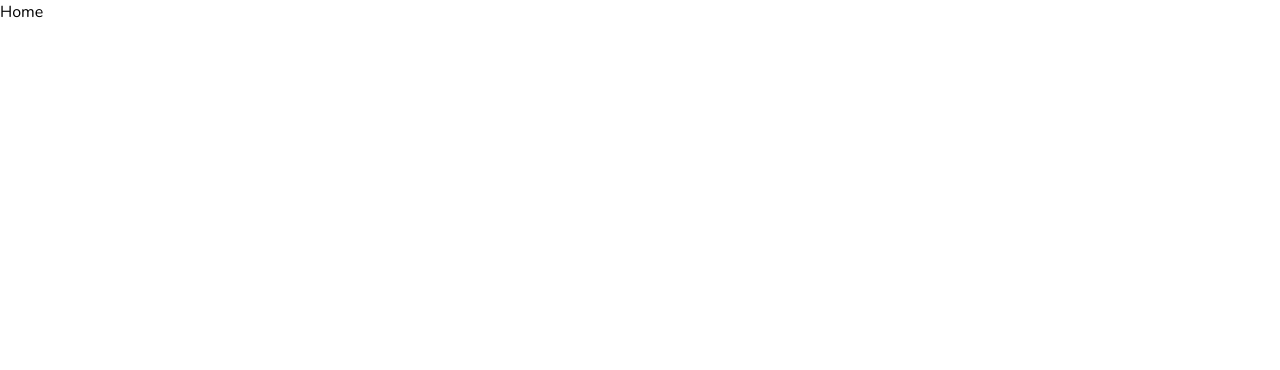
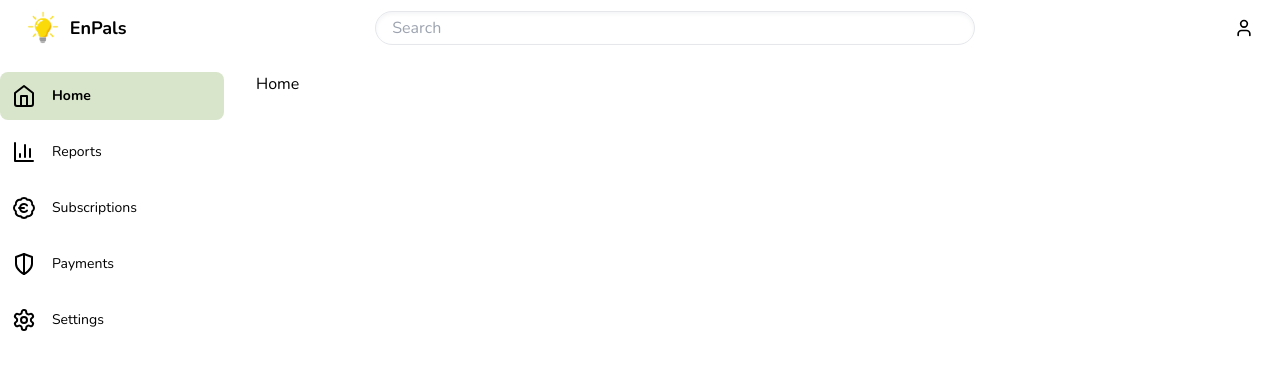
Before and after one commit to behong1999/EnPals, a React (Vite) app: page / in a window 1280 px wide. Shown: the top 370 px of the page. Built offline with nearby package versions, Linux system fonts and the light colour scheme.

Commit message:
sibar and navbar completed

```diff
--- a/package.json
+++ b/package.json
@@ -10,13 +10,15 @@
     "preview": "vite preview"
   },
   "dependencies": {
+    "@heroicons/react": "^2.0.18",
+    "@reduxjs/toolkit": "^1.9.7",
     "class-variance-authority": "^0.7.0",
+    "lucide-react": "^0.292.0",
     "react": "^18.2.0",
     "react-dom": "^18.2.0",
+    "react-redux": "^8.1.3",
     "react-router": "^6.18.0",
     "react-router-dom": "^6.18.0",
-    "@heroicons/react": "^2.0.18",
-    "react-redux": "^8.1.3",
     "tailwind-merge": "^2.0.0"
   },
   "devDependencies": {
--- a/src/App.tsx
+++ b/src/App.tsx
@@ -1,16 +1,26 @@
 import { BrowserRouter as Router, Routes, Route } from "react-router-dom";
 import Home from "./pages/Home";
 import Login from "./auth/Login";
+import Header from "./components/Header";
+import Sidebar from "./components/Sidebar";
 
 function App() {
   return (
     <Router>
-      <Routes>
-        <Route path="/" element={<Home />} />
-        <Route path="/login" element={<Login />} />
-      </Routes>
+      <div className="max-h-screen flex flex-col">
+        <Header />
+        <div className="grid grid-cols-[auto,1fr] flex-grow-1 overflow-auto">
+          <Sidebar />
+          <div className="overflow-x-hidden px-8 pb-4">
+            <Routes>
+              <Route path="/" element={<Home />} />
+              <Route path="/login" element={<Login />} />
+            </Routes>
+          </div>
+        </div>
+      </div>
     </Router>
   );
 }
 
-export default App
+export default App;
--- a/src/components/Button.tsx
+++ b/src/components/Button.tsx
@@ -5,16 +5,12 @@ import { twMerge } from "tailwind-merge";
 export const buttonStyles = cva(["transition-colors"], {
   variants: {
     variant: {
-      default: ["bg-secondary", "hover:bg-secondary-hover"],
-      ghost: ["hover:bg-gray-100"],
-      dark: [
-        "bg-secondary-dark",
-        "hover:bg-secondary-dark-hover",
-        "text-secondary",
-      ],
+      default: ["bg-primary", "hover:bg-primary-700", "text-gray-100"],
+      ghost: ["hover:bg-primary-100"],
+      dark: ["bg-primary-900", "hover:bg-700", "text-gray-100"],
     },
     size: {
-      default: [" rounded", "p-2"],
+      default: ["rounded", "p-2"],
       icon: [
         "rounded-full",
         "w-10",
--- a/src/components/Header.tsx
+++ b/src/components/Header.tsx
@@ -0,0 +1,98 @@
+import { Menu, User, Search, ArrowLeft } from "lucide-react";
+import symbol from "../assets/symbol.png";
+import Button from "../components/Button";
+import { useEffect, useState } from "react";
+import useMediaQuery from "../hooks/useMediaQuery";
+import { toggle } from "../reduxTookit/sidebarContext";
+import { useDispatch } from "react-redux";
+
+const Header = () => {
+  const [showSearchBar, setShowSearchBar] = useState<boolean>(false);
+  const isAboveMediumScreens = useMediaQuery("(min-width: 768px)");
+
+  useEffect(() => {
+    isAboveMediumScreens && setShowSearchBar(false);
+    console.log("checked");
+  }, [isAboveMediumScreens]);
+
+  return (
+    <div className="flex items-center justify-between gap-10 lg:gap-20 pt-2 mb-6 mx-4">
+      <PageHeaderFirstSection hidden={showSearchBar} />
+      <form
+        className={`gap-4 flex-grow justify-center ${
+          showSearchBar ? "flex" : "hidden md:flex"
+        }`}
+      >
+        <Button
+          type="button"
+          size="icon"
+          variant="ghost"
+          className={`flex-shrink-0 ${!showSearchBar && "hidden"}`}
+          onClick={() => setShowSearchBar(false)}
+        >
+          <ArrowLeft />
+        </Button>
+
+        <div className="flex flex-grow max-w-[600px] ">
+          <input
+            type="search"
+            placeholder="Search"
+            className="w-full outline-none rounded-full
+            border border-gray-200 shadow-inner shadow-gray-100
+            py-1 px-4 text-sm md:text-base focus:border-primary"
+          />
+        </div>
+      </form>
+
+      <div
+        className={`md:gap-2 whitespace-nowrap flex-shrink-0 ${
+          showSearchBar ? "hidden" : "flex"
+        }`}
+      >
+        <Button
+          variant="ghost"
+          size="icon"
+          className="md:hidden"
+          onClick={() => setShowSearchBar(true)}
+        >
+          <Search />
+        </Button>
+        <Button variant="ghost" size="icon">
+          <User />
+        </Button>
+      </div>
+    </div>
+  );
+};
+
+export default Header;
+
+type PageHeaderFirstSectionProps = {
+  hidden?: boolean;
+};
+
+export function PageHeaderFirstSection({
+  hidden = false,
+}: PageHeaderFirstSectionProps) {
+  const dispatch = useDispatch();
+  return (
+    <div
+      className={`items-center gap-4 flex-shrink-0 ${
+        hidden ? "hidden" : "flex"
+      } `}
+    >
+      <Button
+        onClick={() => dispatch(toggle())}
+        variant="ghost"
+        size="icon"
+        className="md:hidden"
+      >
+        <Menu />
+      </Button>
+      <a href="#home" className="items-center justify-center hidden md:flex">
+        <img src={symbol} alt="youtube-symbol" className="h-10" />
+        <p className="text-lg font-bold">EnPals</p>
+      </a>
+    </div>
+  );
+}
--- a/src/components/SideBar.tsx
+++ b/src/components/SideBar.tsx
@@ -1,55 +1,76 @@
-import { ElementType } from "react";
-import {
-  HomeIcon,
-  ChartBarIcon,
-  UserIcon,
-  Cog6ToothIcon,
-} from "@heroicons/react/24/outline";
+import { BadgeEuro, BarChart3, Home, Settings, ShieldHalf } from "lucide-react";
+import { ElementType, useEffect } from "react";
+import { buttonStyles } from "./Button";
 import { twMerge } from "tailwind-merge";
-import { buttonStyles } from "./Button";
-import { useSidebarContext } from "../contexts/SideBarContext";
-// import { useSidebarContext } from '../contexts/SideBarContext';
+import { useDispatch, useSelector } from "react-redux";
+import { close } from "../reduxTookit/sidebarContext";
+import useMediaQuery from "../hooks/useMediaQuery";
+import symbol from "../assets/symbol.png";
 
-const sections = [
-  {
-    title: "Dashboard",
-    icon: HomeIcon,
-    url: "/dashboard",
-  },
-  {
-    title: "Reports",
-    icon: ChartBarIcon,
-    url: "/reports",
-  },
-  {
-    title: "Payments & Redeems",
-    icon: UserIcon, // Replace with the appropriate icon
-    url: "/payment",
-  },
-  {
-    title: "Settings",
-    icon: Cog6ToothIcon, // Replace with the appropriate icon
-    url: "/settings",
-  },
-];
+interface RootState {
+  sidebar: {
+    isSmallOpen: boolean;
+  };
+}
 
 const Sidebar = () => {
-  const { isLargeOpen } = useSidebarContext();
+  const { isSmallOpen } = useSelector((state: RootState) => state.sidebar);
+  const dispatch = useDispatch();
+  const isAboveMediumScreens = useMediaQuery("(min-width: 768px)");
+
+  const handleClose = () => {
+    console.log("clicked");
+    dispatch(close());
+  };
+
+  useEffect(() => {
+    isAboveMediumScreens && dispatch(close());
+  }, [isAboveMediumScreens]);
+
   return (
     <>
+      {/* small screen */}
       <aside
-        className={`sticky top-0 overflow-y-auto
-      scrollbar-hidden pb-4 flex-col ml-1 ${
-        isLargeOpen ? "lg:hidden" : "lg:flex"
+        className={`fixed z-[9999] md:hidden top-0 bg-primary-50 h-screen text-gray-800 left-0 overflow-y-auto
+      scrollbar-hidden pb-4 px-2 flex-col items-center ${
+        isSmallOpen ? "flex" : "hidden"
       }`}
       >
-        {sections.map((section) => (
-          <SmallSidebarItem
-            Icon={section.icon}
-            title={section.title}
-            url={section.url}
-          />
-        ))}
+        <a href="/" className="items-center justify-center flex my-8">
+          <img src={symbol} alt="youtube-symbol" className="h-10" />
+          <p className="text-lg font-bold">EnPals</p>
+        </a>
+        <SmallSidebarItem Icon={Home} title="Dashboard" url="/" />
+        <SmallSidebarItem Icon={BarChart3} title="Reports" url="/reports" />
+        <SmallSidebarItem
+          Icon={BadgeEuro}
+          title="Subscriptions"
+          url="/subscriptions"
+        />
+        <SmallSidebarItem Icon={ShieldHalf} title="Payments" url="/payments" />
+        <SmallSidebarItem Icon={Settings} title="Settings" url="/settings" />
+      </aside>
+      {isSmallOpen && (
+        <div
+          onClick={handleClose}
+          className="md:hidden fixed inset-0 z-[999] bg-secondary-dark opacity-50"
+        />
+      )}
+
+      {/* large */}
+      <aside
+        className={`w-56 md:sticky md:flex hidden top-0 overflow-y-auto
+        scrollbar-hidden pb-4 flex-col gap-2`}
+      >
+        <LargeSidebarItem isActive Icon={Home} title="Home" url="/" />
+        <LargeSidebarItem Icon={BarChart3} title="Reports" url="/reports" />
+        <LargeSidebarItem
+          Icon={BadgeEuro}
+          title="Subscriptions"
+          url="/subscriptions"
+        />
+        <LargeSidebarItem Icon={ShieldHalf} title="Payments" url="/payments" />
+        <LargeSidebarItem Icon={Settings} title="Settings" url="/settings" />
       </aside>
     </>
   );
@@ -76,4 +97,35 @@ function SmallSidebarItem({ Icon, title, url }: SmallSidebarItemProps) {
   );
 }
 
+type LargeSidebarItemProps = {
+  Icon: ElementType;
+  title: string;
+  url: string;
+  isActive?: boolean;
+};
+
+function LargeSidebarItem({
+  Icon,
+  title,
+  url,
+  isActive,
+}: LargeSidebarItemProps) {
+  return (
+    <a
+      href={url}
+      className={twMerge(
+        buttonStyles({ variant: "ghost" }),
+        `w-full flex items-center rounded-lg gap-4 p-3 hover:bg-primary ${
+          isActive ? "font-bold bg-primary-100 " : undefined
+        }`
+      )}
+    >
+      <Icon className="w-6 h-6" />
+      <div className="text-sm whitespace-nowrap overflow-hidden text-ellipsis">
+        {title}
+      </div>
+    </a>
+  );
+}
+
 export default Sidebar;
--- /dev/null
+++ b/src/hooks/useMediaQuery.tsx
@@ -0,0 +1,19 @@
+import { useState, useEffect } from "react";
+
+const useMediaQuery = (query: string) => {
+  const [matches, setMatches] = useState(false);
+
+  useEffect(() => {
+    const media = window.matchMedia(query);
+    if (media.matches !== matches) {
+      setMatches(media.matches);
+    }
+    const listener = () => setMatches(media.matches);
+    window.addEventListener("resize", listener);
+    return () => window.removeEventListener("resize", listener);
+  }, [matches, query]);
+
+  return matches;
+};
+
+export default useMediaQuery;
--- a/src/index.css
+++ b/src/index.css
@@ -10,3 +10,23 @@
   margin: 0;
   font-family: "Nunito", "Roboto";
 }
+
+* {
+  scrollbar-width: thin;
+}
+
+*::-webkit-scrollbar {
+  @apply bg-transparent w-2;
+}
+
+*::-webkit-scrollbar-thumb {
+  @apply bg-primary-300 rounded-full;
+}
+
+.scrollbar-hidden::-webkit-scrollbar-thumb {
+  @apply bg-transparent;
+}
+
+.scrollbar-hidden:hover::-webkit-scrollbar-thumb {
+  @apply bg-primary-300;
+}
--- a/src/main.tsx
+++ b/src/main.tsx
@@ -1,10 +1,14 @@
-import React from 'react'
-import ReactDOM from 'react-dom/client'
-import App from './App.tsx'
-import './index.css'
+import React from "react";
+import ReactDOM from "react-dom/client";
+import App from "./App.tsx";
+import "./index.css";
+import store from "./reduxTookit/store.ts";
+import { Provider } from "react-redux";
 
-ReactDOM.createRoot(document.getElementById('root')!).render(
+ReactDOM.createRoot(document.getElementById("root")!).render(
   <React.StrictMode>
-    <App />
-  </React.StrictMode>,
-)
+    <Provider store={store}>
+      <App />
+    </Provider>
+  </React.StrictMode>
+);
--- /dev/null
+++ b/src/reduxTookit/sidebarContext.ts
@@ -0,0 +1,25 @@
+import { createSlice } from "@reduxjs/toolkit";
+
+interface SidebarState {
+  isSmallOpen: boolean;
+}
+
+const initialState: SidebarState = {
+  isSmallOpen: false,
+};
+
+const sidebarSlice = createSlice({
+  name: "sidebar",
+  initialState,
+  reducers: {
+    toggle: (state) => {
+      state.isSmallOpen = !state.isSmallOpen;
+    },
+    close: (state) => {
+      state.isSmallOpen = false;
+    },
+  },
+});
+
+export const { toggle, close } = sidebarSlice.actions;
+export default sidebarSlice.reducer;
--- /dev/null
+++ b/src/reduxTookit/store.ts
@@ -0,0 +1,11 @@
+import { configureStore } from "@reduxjs/toolkit";
+import sidebarReducer from "../reduxTookit/sidebarContext";
+
+const store = configureStore({
+  reducer: {
+    sidebar: sidebarReducer,
+    // other reducers...
+  },
+});
+
+export default store;
```
Also changed, not shown: 1 other file (tests, documents, lock files or other folders).
